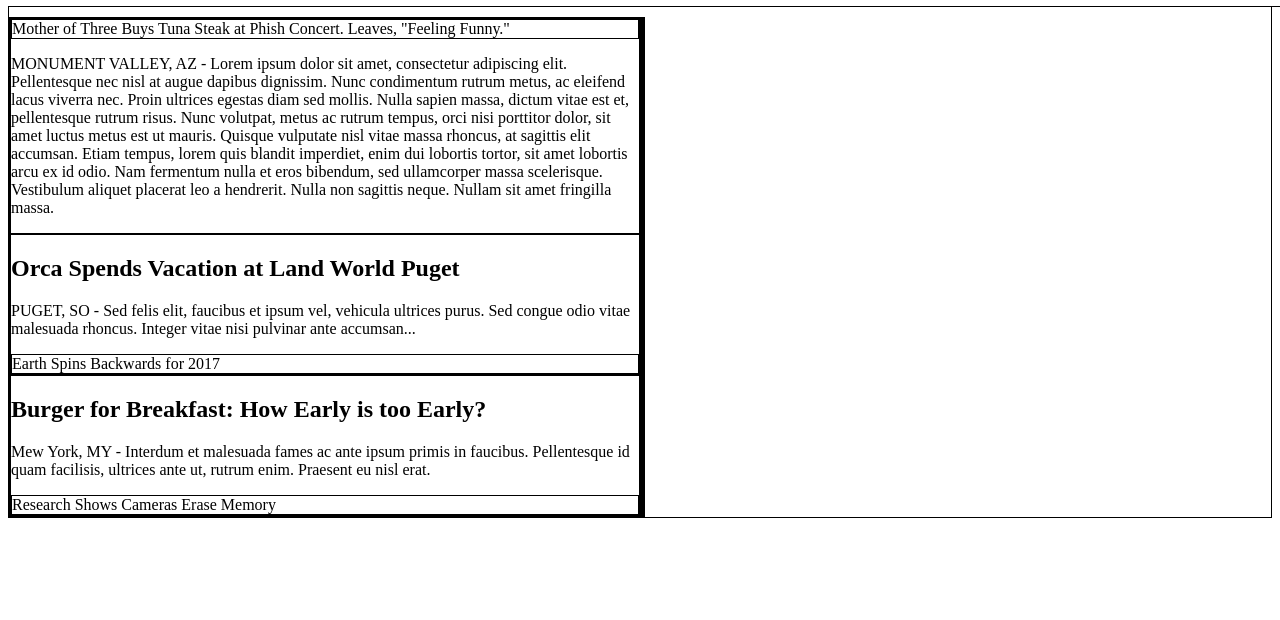
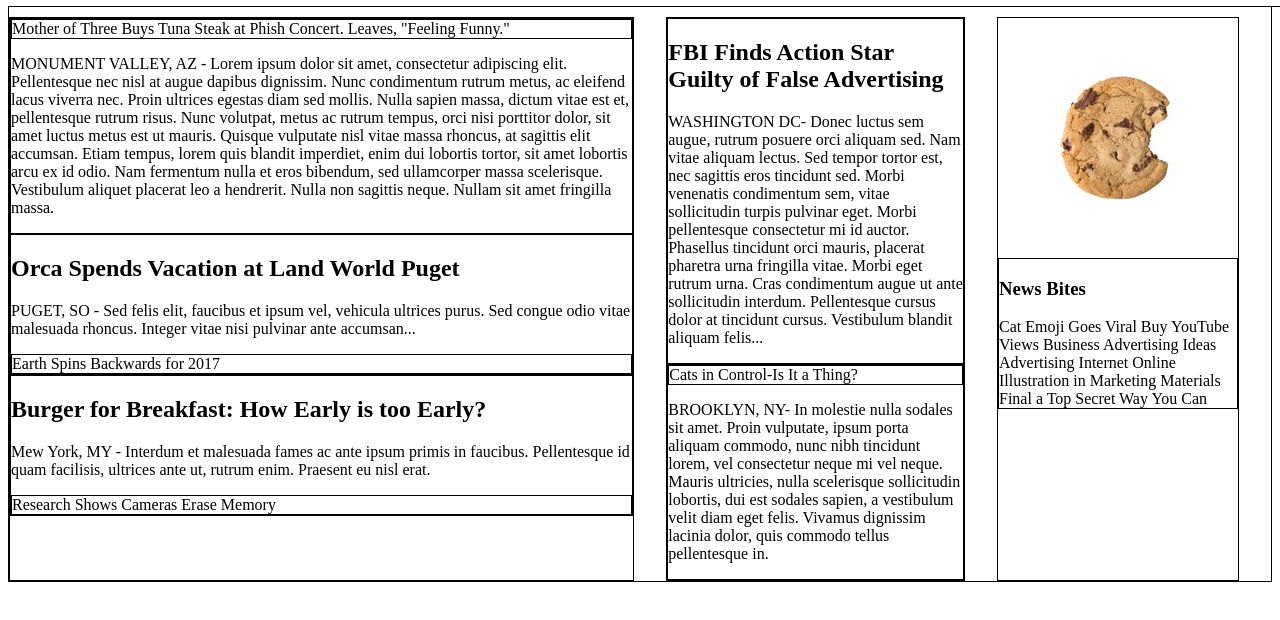
Before and after one commit to kennyrudolph/MyTimes, a plain HTML site: page index.html in a window 1280 px wide. Shown: the part 82-702 px from the top of the page. Drawn offline with Linux system fonts and the light colour scheme.

Commit message:
Finish content columns

```diff
--- a/Resources/CSS/style.css
+++ b/Resources/CSS/style.css
@@ -55,8 +55,17 @@ div {
 .column {
   display: flex;
   flex-direction: column;
+  margin-right: 32px;
 }
 
 .column.large {
   width: 630px;
 }
+
+.column.medium {
+  width: 300px;
+}
+
+.column.small {
+  width: 240px;
+}
--- a/index.html
+++ b/index.html
@@ -25,7 +25,7 @@
     </header>
             <!-- news articles in 3 columns -->
     <div class="content">
-            <!-- large column, 1 lead story, 2 stories -->
+            <!-- large column - 1 lead story, 2 stories -->
       <div class="column large">
 
         <div class="lead-story">
@@ -41,7 +41,7 @@
           <div class="image-content">
             <span>Earth Spins Backwards for 2017</span>
           </div>
-        </div> <!-- end of story -->
+        </div> <!-- end of 1st large story -->
 
         <div class="story">
           <h2>Burger for Breakfast: How Early is too Early?</h2>
@@ -49,20 +49,42 @@
           <div class="image-content">
               <span>Research Shows Cameras Erase Memory</span>
           </div>
-        </div> <!-- end of story -->
+        </div> <!-- end of 2nd large story -->
 
       </div> <!-- end of large column -->
 
             <!-- second column, 2 stories -->
-      <div class="col medium">
+      <div class="column medium">
 
-      </div>
+        <div class="story">
+          <h2>FBI Finds Action Star Guilty of False Advertising</h2>
+          <p>WASHINGTON DC- Donec luctus sem augue, rutrum posuere orci aliquam sed. Nam vitae aliquam lectus. Sed tempor tortor est, nec sagittis eros tincidunt sed. Morbi venenatis condimentum sem, vitae sollicitudin turpis pulvinar eget. Morbi pellentesque consectetur mi id auctor. Phasellus tincidunt orci mauris, placerat pharetra urna fringilla vitae. Morbi eget rutrum urna. Cras condimentum augue ut ante sollicitudin interdum. Pellentesque cursus dolor at tincidunt cursus. Vestibulum blandit aliquam felis...</p>
+        </div> <!-- end of 1st medium story -->
+
+        <div class="story">
+          <div class="image-content">
+            <span>Cats in Control-Is It a Thing?</span>
+          </div>
+          <p>BROOKLYN, NY- In molestie nulla sodales sit amet. Proin vulputate, ipsum porta aliquam commodo, nunc nibh tincidunt lorem, vel consectetur neque mi vel neque. Mauris ultricies, nulla scelerisque sollicitudin lobortis, dui est sodales sapien, a vestibulum velit diam eget felis. Vivamus dignissim lacinia dolor, quis commodo tellus pellentesque in.</p>
+        </div> <!-- end of 2nd medium story -->
+
+      </div> <!-- end of medium column -->
 
             <!-- third column, news bites -->
-      <div class="col small">
+      <div class="column small">
+        <img src="resources/images/img-news-bite.png" />
+        <div class="news-bites">
+          <h3>News Bites</h3>
+          <span>Cat Emoji Goes Viral</span>
+          <span>Buy YouTube Views</span>
+          <span>Business Advertising Ideas</span>
+          <span>Advertising Internet Online</span>
+          <span>Illustration in Marketing Materials</span>
+          <span>Final a Top Secret Way You Can</span>
+        </div>
+      </div> <!-- end of small column -->
 
-      </div>
-    </div> <!-- end of main content -->
+    </div> <!-- end of content-->
 
   </body>
 </html>
```
